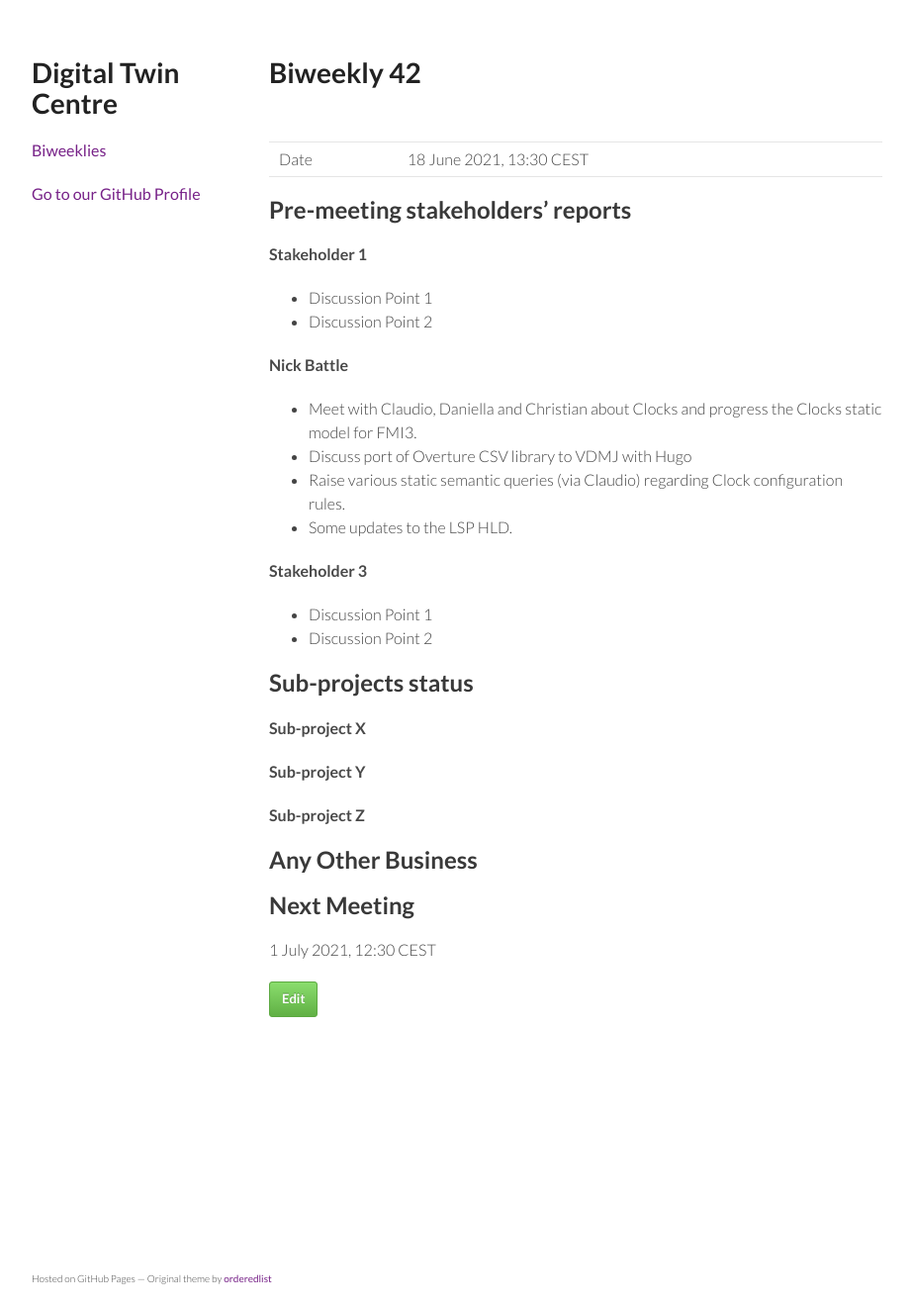
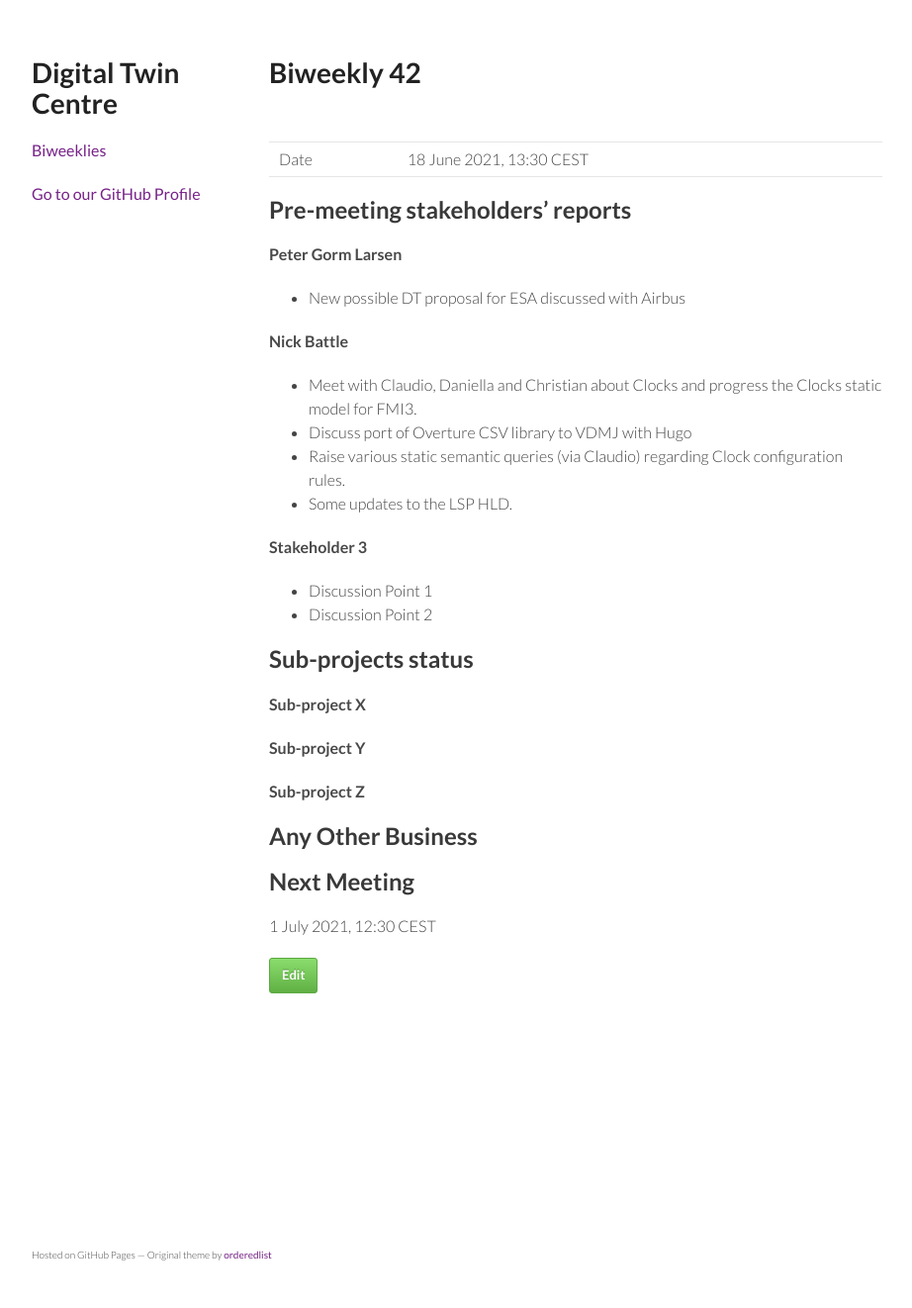
Before and after one commit to digitaltwincentre/digitaltwincentre.github.io, a Jekyll site: the page built from _biweeklies/Biweekly-42.md, in a window 1280 px wide. Shown: the whole page at 99% size, without its empty margins (178-1100 px from the left). Built offline with Jekyll 4.4.1, drawn with Linux system fonts in a browser that asks for light colours; nearby versions of some CDN libraries; after the commit the page ends 1298 px from its top, so only the background shows below that.

Commit message:
Update Biweekly-42.md

```diff
--- a/_biweeklies/Biweekly-42.md
+++ b/_biweeklies/Biweekly-42.md
@@ -20,9 +20,8 @@ date: 18 June 2021, 1330 CEST
 
 <!-- Please keep in mind that the minutes are publicly available.-->
 
-#### Stakeholder 1
-* Discussion Point 1
-* Discussion Point 2
+#### Peter Gorm Larsen
+* New possible DT proposal for ESA discussed with Airbus
 
 #### Nick Battle
 * Meet with Claudio, Daniella and Christian about Clocks and progress the Clocks static model for FMI3.
```
